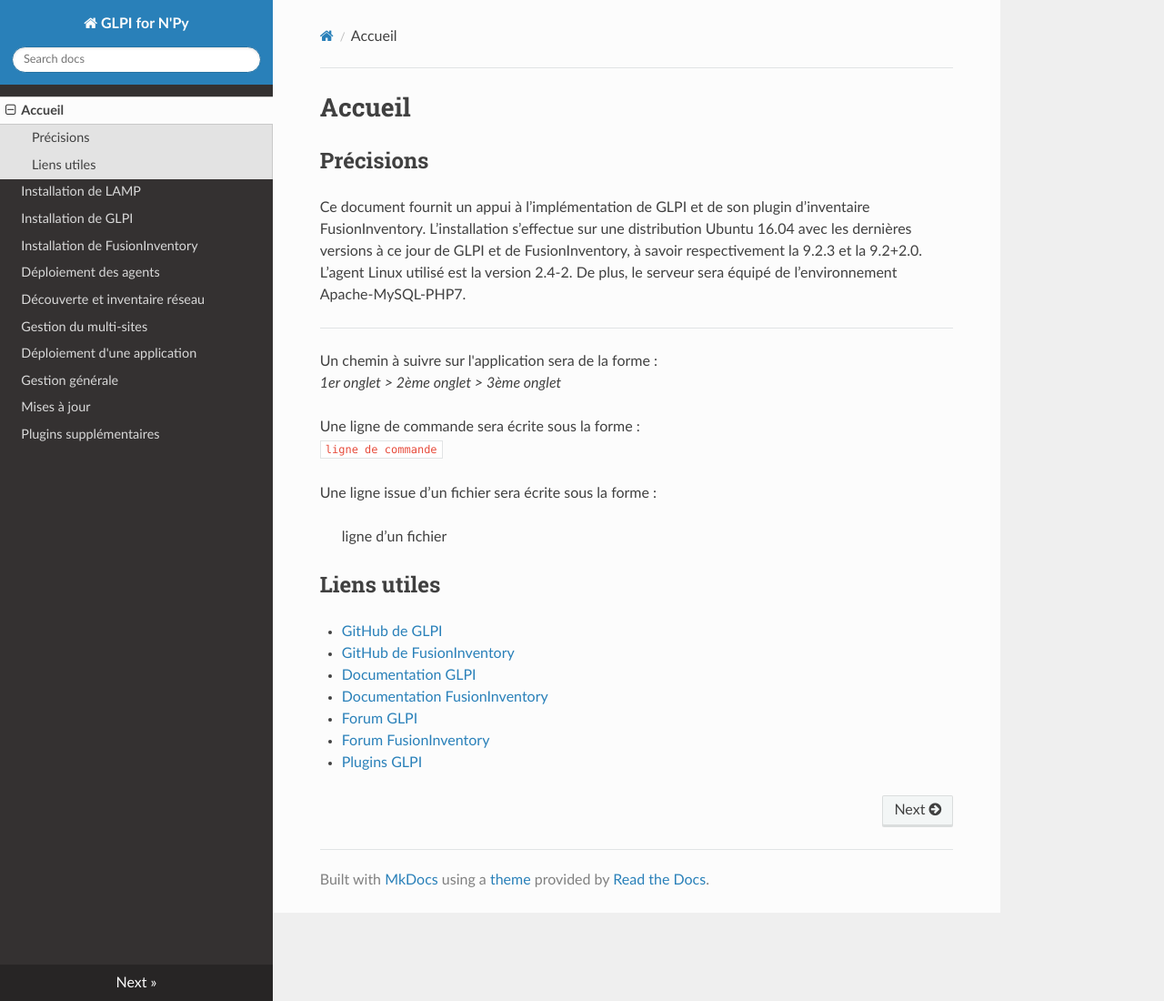
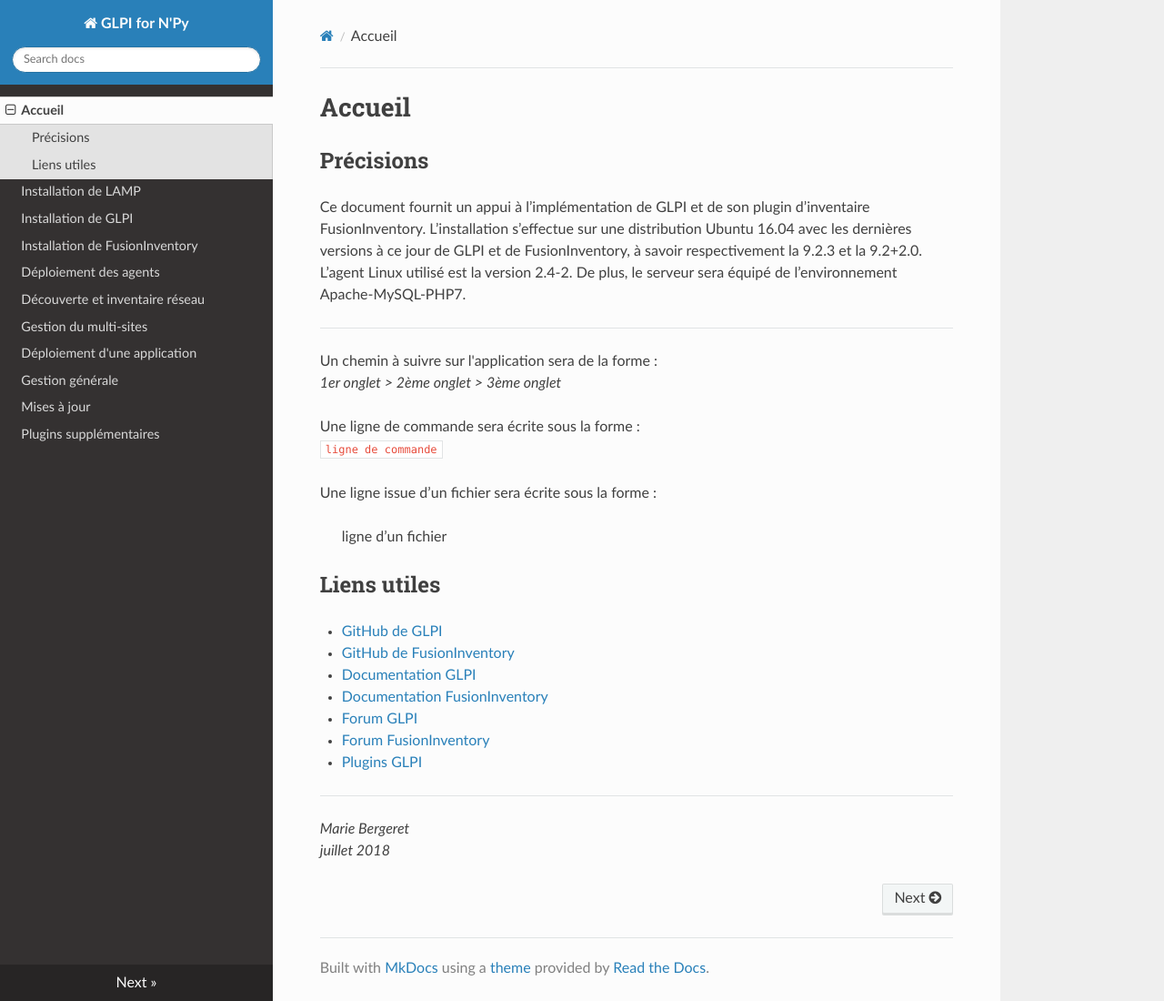
Before and after one commit to MarieBergeret/GLPIproject_doc, an MkDocs documentation site: the page built from docs/index.md, in a window 1280 px wide and 1100 px high. Shown: the whole window at 91% size. Built offline with MkDocs 1.6.1, drawn with Linux system fonts in a browser that asks for light colours; nearby versions of some CDN libraries; old or Windows-style settings are respelled for this version of MkDocs.

Commit message:
ajout date

```diff
--- a/docs/index.md
+++ b/docs/index.md
@@ -25,3 +25,8 @@
 - [Forum GLPI](http://forum.glpi-project.org/)
 - [Forum FusionInventory](http://forum.fusioninventory.org/)
 - [Plugins GLPI](http://plugins.glpi-project.org/#/)
+
+---
+
+*Marie Bergeret
+juillet 2018*
```
